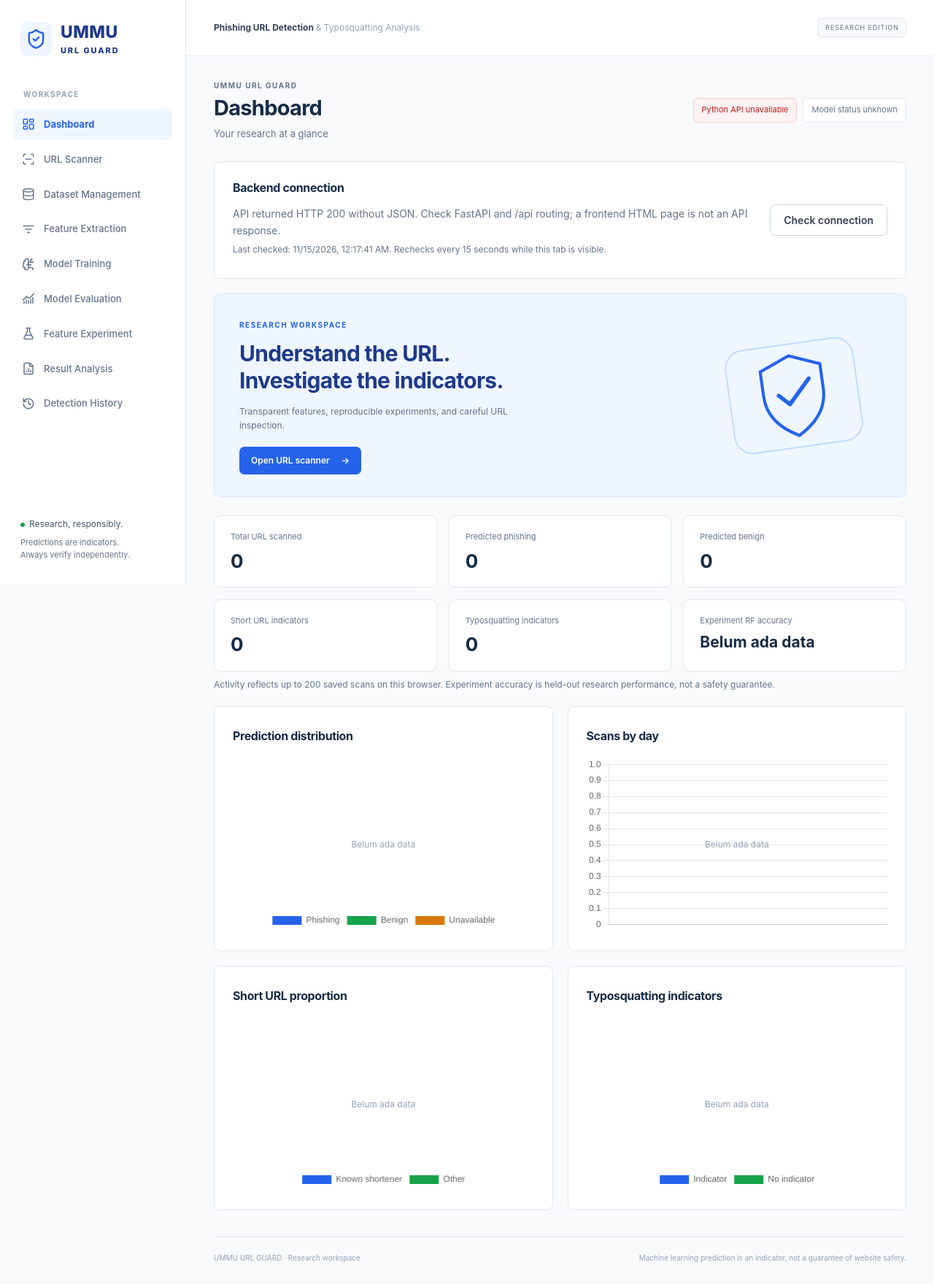
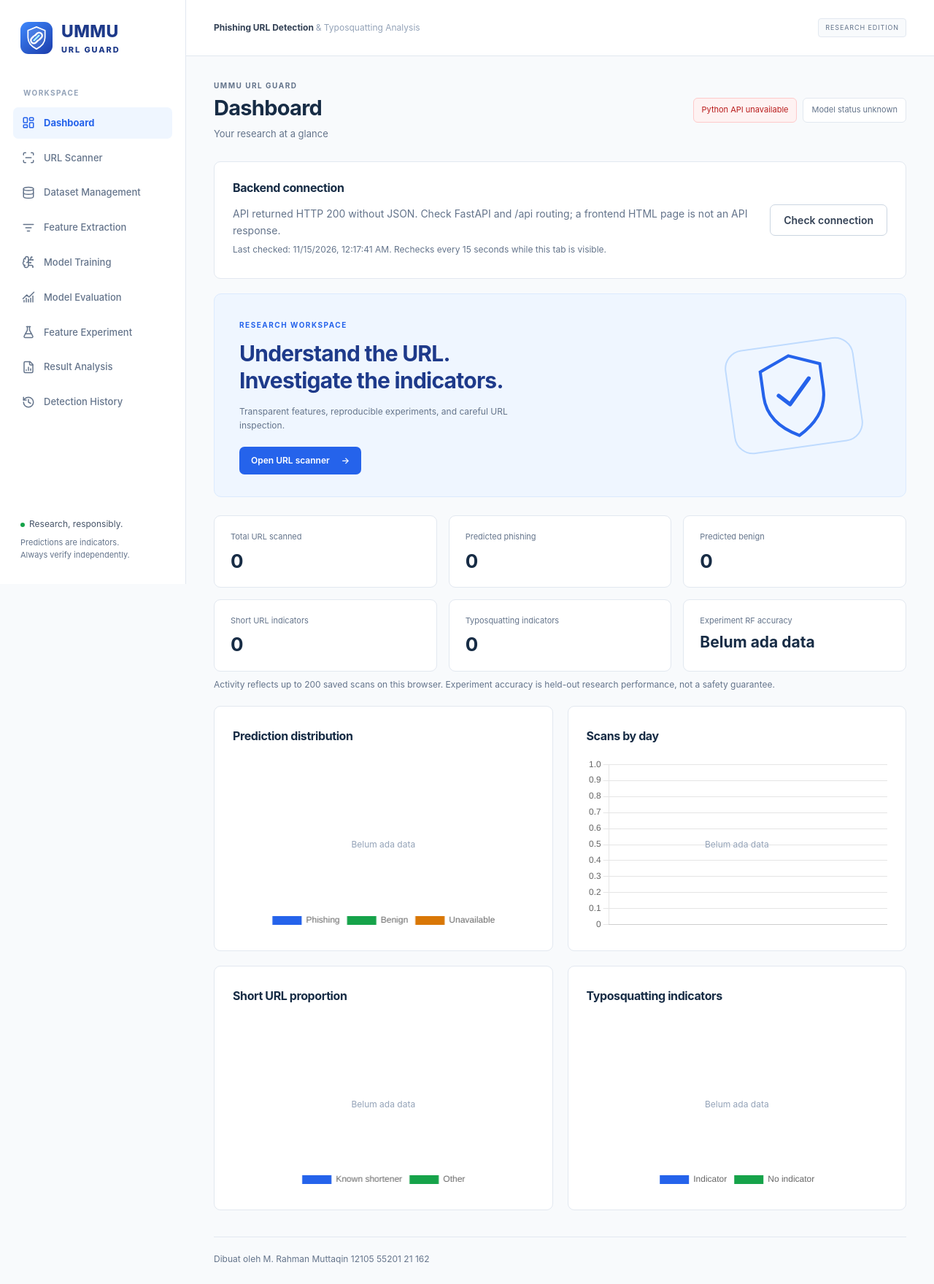
Before and after one commit to sobri3195/UMMU-URL-GUARD, a website built with Vite: page index.html in a window 1280 px wide. Shown: the whole page at 73% size. Built offline with nearby package versions, Linux system fonts and the light colour scheme; files whose address does not match are found by name.

Commit message:
Add URL Guard logo and favicon and update footer attribution

```diff
--- a/index.html
+++ b/index.html
@@ -4,6 +4,7 @@
     <meta charset="UTF-8" />
     <meta name="viewport" content="width=device-width, initial-scale=1.0" />
     <meta name="theme-color" content="#2563eb" />
+    <link rel="icon" type="image/svg+xml" sizes="any" href="/assets/logo.svg" />
     <meta
       name="description"
       content="URL phishing research with transparent lexical features and reproducible machine learning."
--- a/src/base.css
+++ b/src/base.css
@@ -149,17 +149,10 @@ h3 {
   letter-spacing: 0.02em;
 }
 .brand-icon {
-  display: grid;
-  place-items: center;
-  width: 43px;
-  height: 47px;
-  background: #eff6ff;
-  border-radius: 10px;
-}
-.brand-icon svg {
-  width: 29px;
-  height: 29px;
-  stroke: #2563eb;
+  display: block;
+  width: 44px;
+  height: 44px;
+  flex-shrink: 0;
 }
 .brand-sub {
   display: block;
@@ -489,19 +482,13 @@ code {
   padding: 2px 5px;
 }
 footer {
-  display: flex;
-  justify-content: space-between;
-  gap: 20px;
-  color: #94a3b8;
-  font-size: 10px;
+  color: #64748b;
+  font-size: 12px;
   margin-top: 36px;
   border-top: 1px solid #e2e8f0;
   padding-top: 20px;
 }
-footer span {
-  max-width: 400px;
-  text-align: right;
-}
+.header-logo,
 #mobile-menu {
   display: none;
 }
@@ -582,6 +569,10 @@ svg {
     padding: 5px;
     z-index: 11;
   }
+  .header-logo {
+    display: block;
+    flex-shrink: 0;
+  }
   .header-title {
     font-size: 10px;
   }
@@ -640,14 +631,6 @@ svg {
   .form-grid {
     grid-template-columns: 1fr;
     gap: 10px;
-  }
-  footer {
-    display: block;
-  }
-  footer span {
-    display: block;
-    text-align: left;
-    margin-top: 8px;
   }
   .actions button {
     font-size: 12px;
--- a/src/main.js
+++ b/src/main.js
@@ -1,7 +1,6 @@
 import "./style.css";
 import {
   createIcons,
-  ShieldCheck,
   LayoutDashboard,
   ScanLine,
   Database,
@@ -83,7 +82,7 @@ const routes = {
   ],
 };
 document.getElementById("app").innerHTML =
-  `<aside id="sidebar"><a href="#dashboard" class="brand"><span class="brand-icon"><i data-lucide="shield-check"></i></span><span>UMMU<span class="brand-sub">URL GUARD</span></span></a><div class="sidebar-label">WORKSPACE</div><nav aria-label="Main navigation">${Object.entries(
+  `<aside id="sidebar"><a href="#dashboard" class="brand"><img class="brand-icon" src="/assets/logo.svg" alt="" width="44" height="44" /><span>UMMU<span class="brand-sub">URL GUARD</span></span></a><div class="sidebar-label">WORKSPACE</div><nav aria-label="Main navigation">${Object.entries(
     routes,
   )
     .map(
@@ -92,9 +91,8 @@ document.getElementById("app").innerHTML =
     )
     .join(
       "",
-    )}</nav><div class="sidebar-note"><span class="status-dot"></span>Research, responsibly.<p>Predictions are indicators.<br>Always verify independently.</p></div></aside><div class="workspace"><header><button id="mobile-menu" aria-label="Toggle navigation" aria-expanded="false"><i data-lucide="menu"></i></button><div class="header-title">Phishing URL Detection <span>& Typosquatting Analysis</span></div><span class="version">RESEARCH EDITION</span></header><main><div class="page-heading"><div><div class="eyebrow">UMMU URL GUARD</div><h1 id="title"></h1><p id="subtitle"></p></div><div class="connection-badges" role="status" aria-live="polite"><span id="backend-status" class="model-status" data-state="checking">Checking Python API…</span><span id="model-status" class="model-status">Model status unknown</span></div></div><div id="view"></div><footer>UMMU URL GUARD · Research workspace <span>Machine learning prediction is an indicator, not a guarantee of website safety.</span></footer></main></div>`;
+    )}</nav><div class="sidebar-note"><span class="status-dot"></span>Research, responsibly.<p>Predictions are indicators.<br>Always verify independently.</p></div></aside><div class="workspace"><header><button id="mobile-menu" aria-label="Toggle navigation" aria-expanded="false"><i data-lucide="menu"></i></button><img class="header-logo" src="/assets/logo.svg" alt="UMMU URL GUARD" width="28" height="28" /><div class="header-title">Phishing URL Detection <span>& Typosquatting Analysis</span></div><span class="version">RESEARCH EDITION</span></header><main><div class="page-heading"><div><div class="eyebrow">UMMU URL GUARD</div><h1 id="title"></h1><p id="subtitle"></p></div><div class="connection-badges" role="status" aria-live="polite"><span id="backend-status" class="model-status" data-state="checking">Checking Python API…</span><span id="model-status" class="model-status">Model status unknown</span></div></div><div id="view"></div><footer>Dibuat oleh M. Rahman Muttaqin 12105 55201 21 162</footer></main></div>`;
 const icons = {
-  ShieldCheck,
   LayoutDashboard,
   ScanLine,
   Database,
```
Also changed, not shown: public/assets/logo.svg (added).
